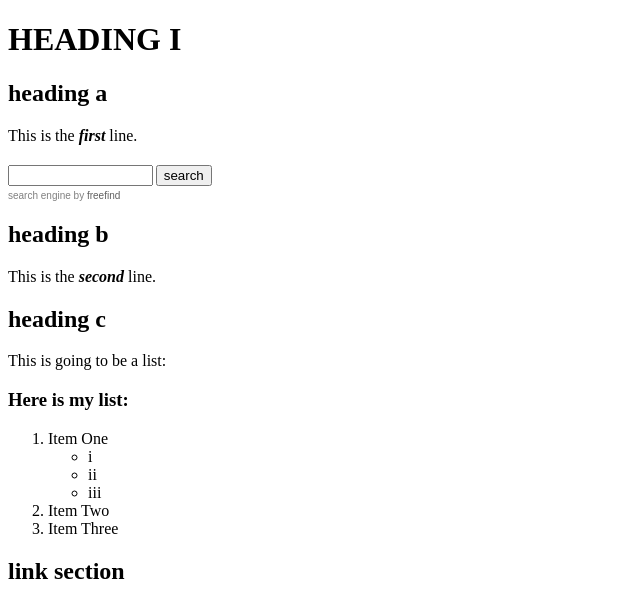
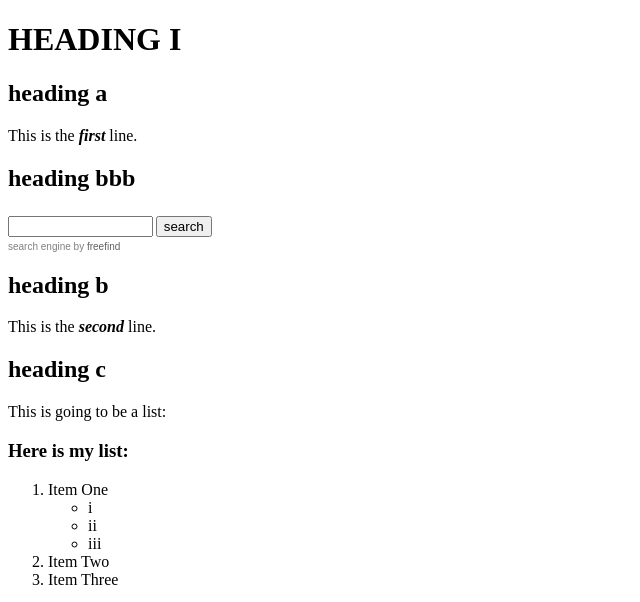
Before and after one commit to LurxOfTheDay/WebsiteTest, a plain HTML site: page index.html in a window 1280 px wide. Shown: the top 602 px of the page, without its empty margins (0-640 px from the left). Drawn offline with Linux system fonts and the light colour scheme.

Commit message:
Update index.html

```diff
--- a/index.html
+++ b/index.html
@@ -10,6 +10,7 @@
 		<p>This is the <b><em>first</em></b> line.</p>
 
 		<!-- start of freefind search box html -->
+		<h2>heading bbb</h2>
 		<table cellpadding=0 cellspacing=0 border=0 >
 		<tr>
 			<td  style="font-family: Arial, Helvetica, sans-serif; font-size: 7.5pt;">
```
